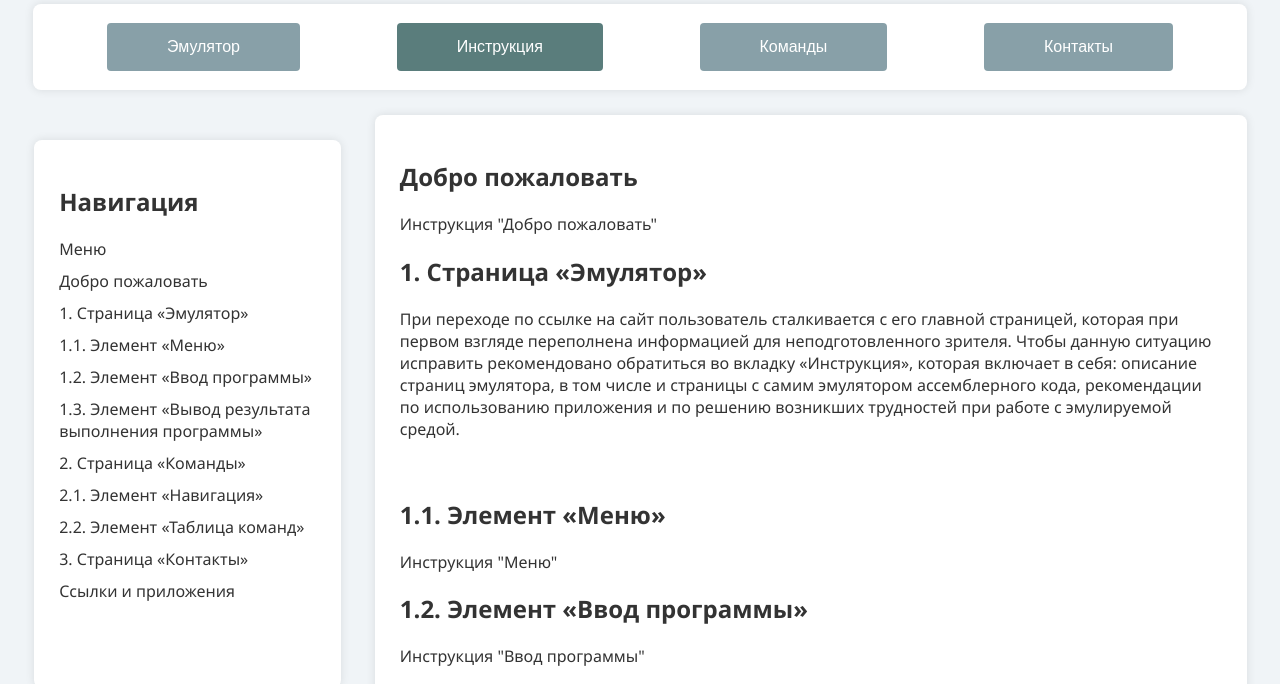
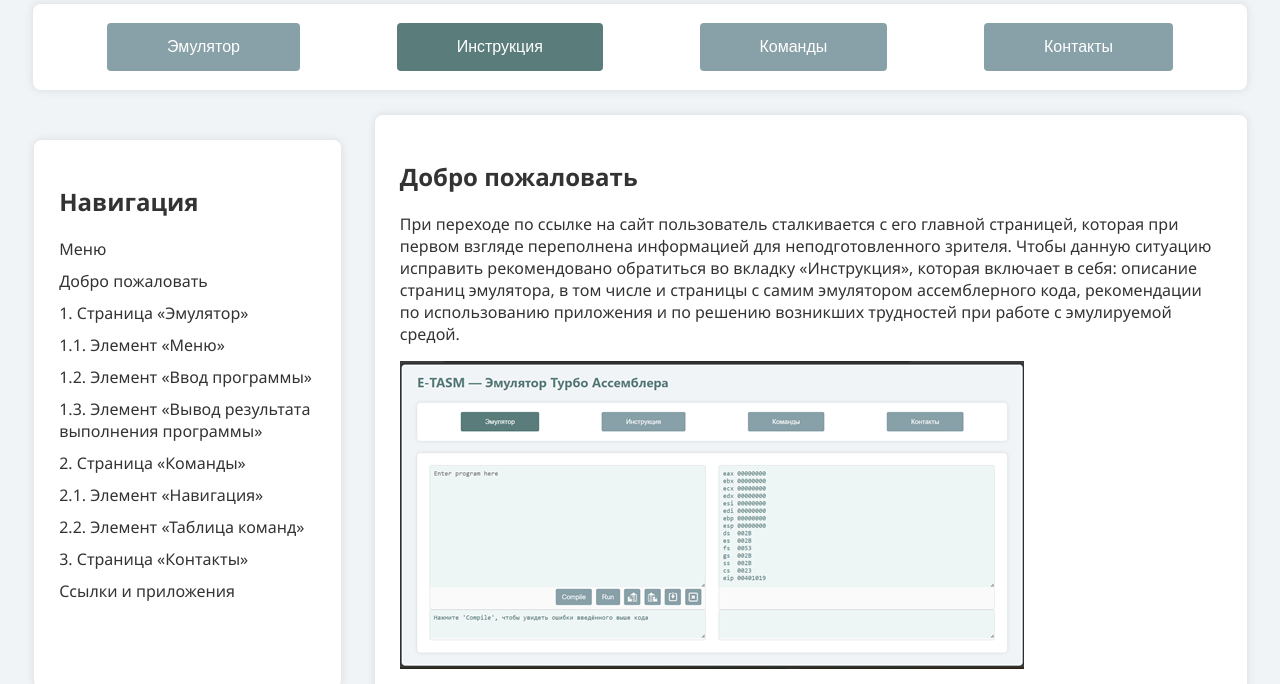
Before and after one commit to ochre4/tasm, a plain HTML site: page instructions.html in a window 1280 px wide. Shown: the part 86-770 px from the top of the page. Drawn offline with Linux system fonts and the light colour scheme.

Commit message:
Update instructions.html

```diff
--- a/instructions.html
+++ b/instructions.html
@@ -133,11 +133,11 @@
         </div>
         <div class="main-content">
             <h2 id="welcome">Добро пожаловать</h2>
-            <p>Инструкция "Добро пожаловать"</p>
+            <p>При переходе по ссылке на сайт пользователь сталкивается с его главной страницей, которая при первом взгляде переполнена информацией для неподготовленного зрителя. Чтобы данную ситуацию исправить рекомендовано обратиться во вкладку «Инструкция», которая включает в себя: описание страниц эмулятора, в том числе и страницы с самим эмулятором ассемблерного кода, рекомендации по использованию приложения и по решению возникших трудностей при работе с эмулируемой средой. </p>
+            <img src="instructionPage.png">
 
             <h2 id="1">1. Страница «Эмулятор»</h2>
-            <p>При переходе по ссылке на сайт пользователь сталкивается с его главной страницей, которая при первом взгляде переполнена информацией для неподготовленного зрителя. Чтобы данную ситуацию исправить рекомендовано обратиться во вкладку «Инструкция», которая включает в себя: описание страниц эмулятора, в том числе и страницы с самим эмулятором ассемблерного кода, рекомендации по использованию приложения и по решению возникших трудностей при работе с эмулируемой средой. </p>
-            <img href="instructionPage.png">
+            <p>Инструкция для Эмулятор</p>
 
             <h2 id="1_1">1.1. Элемент «Меню»</h2>
             <p>Инструкция "Меню"</p>
```
